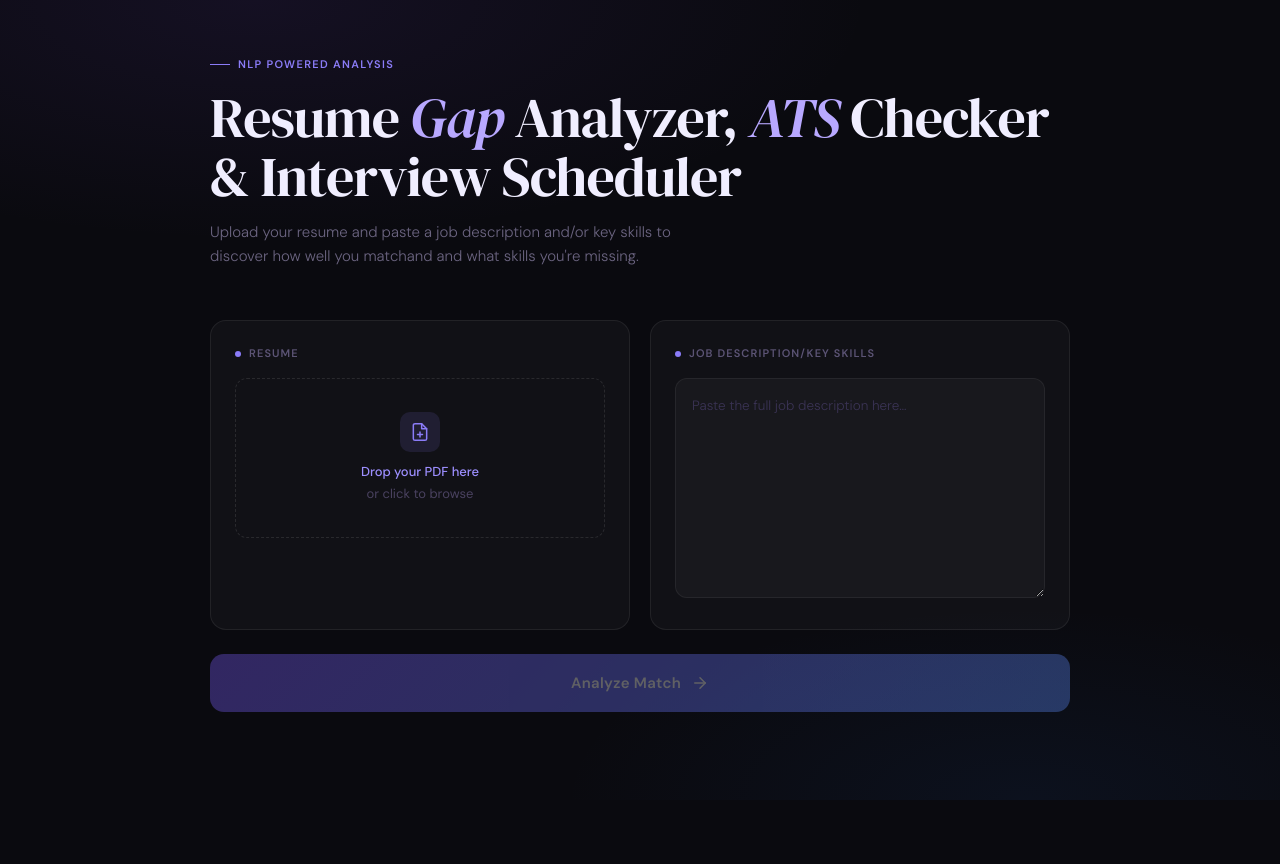
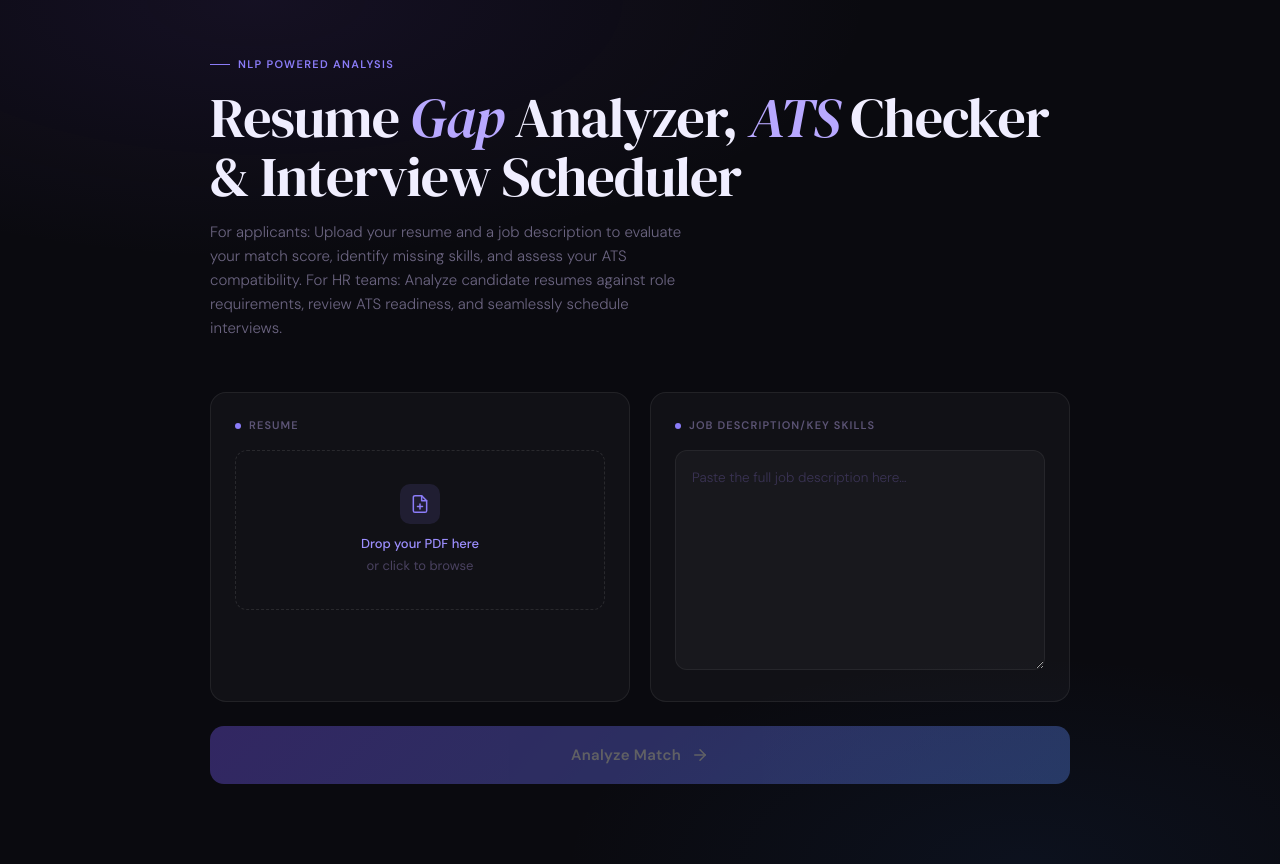
Before and after one commit to StormBlessed401/resume-analyzer-meeting-scheduler, a Next.js app in the folder frontend/: page / in a window 1280 px wide. Before the commit the page ends 800 px from the top, so only its background shows below. Built offline with nearby package versions, Linux system fonts and the light colour scheme.

Commit message:
Revise header-sub paragraph for clarity and detail
Updated header description to clarify features for both applicants and HR teams.

```diff
--- a/frontend/app/page.tsx
+++ b/frontend/app/page.tsx
@@ -715,10 +715,10 @@ export default function Home() {
            <h1>
                 Resume <em>Gap</em> Analyzer, <em>ATS</em> Checker & Interview Scheduler
            </h1>
-            <p className="header-sub">
-              Upload your resume and paste a job description and/or key skills to discover how
-              well you matchand and what skills you're missing.
-            </p>
+           <p className="header-sub">
+         For applicants: Upload your resume and a job description to evaluate your match score, identify missing skills, and assess your ATS compatibility.
+         For HR teams: Analyze candidate resumes against role requirements, review ATS readiness, and seamlessly schedule interviews.
+          </p>
           </header>
 
           {/* INPUTS */}
```
